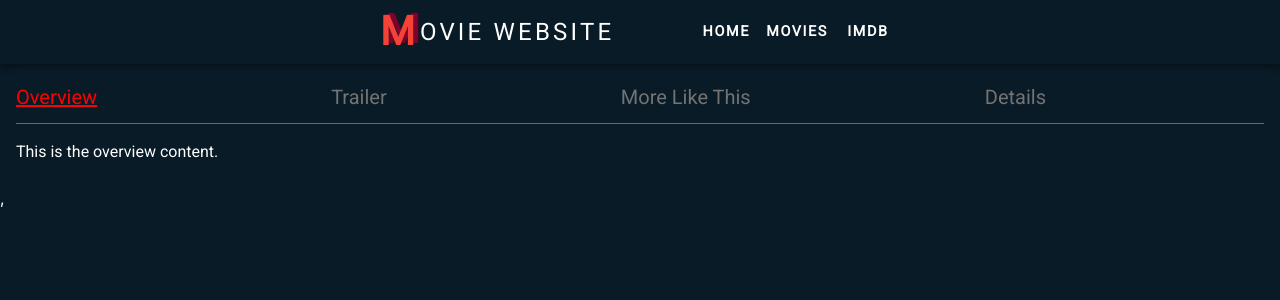
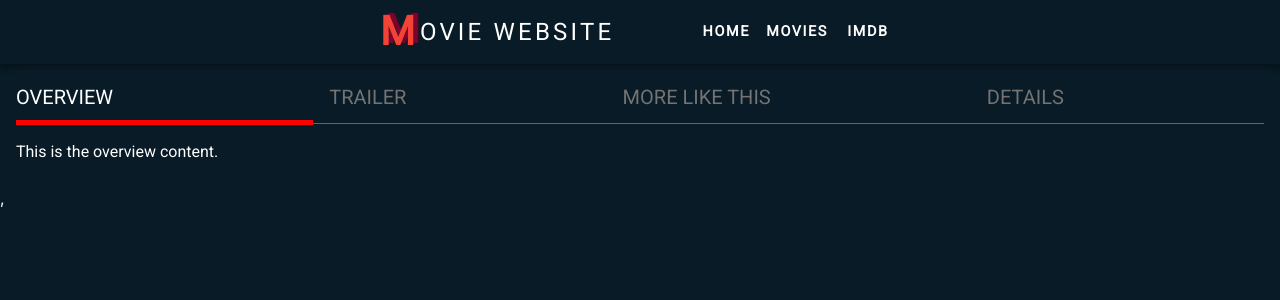
Before and after one commit to TiborLapos/movie-search-app, a React (Create React App) app: page /test in a window 1280 px wide. Shown: the top 300 px of the page. Built offline with nearby package versions, Linux system fonts and the light colour scheme; a web font is replaced by a local one.

Commit message:
aded style to the about the movie

```diff
--- a/src/Page/Movie/Cards/Cards.tsx
+++ b/src/Page/Movie/Cards/Cards.tsx
@@ -5,6 +5,8 @@ import API from '../../../Api/Api';
 import '@fontsource/roboto'; // import the font
 import Test from './Test'
 import { color } from 'framer-motion';
+import { AnimatePresence, motion } from 'framer-motion';
+
 
 interface SearchResult {
   imdbID: string;
@@ -94,12 +96,25 @@ function Cards() {
     sx={style.root}
     >
       <Card sx={style.card_root}>
+      <motion.div
+            key={movie.imdbID}
+            initial={{ opacity: 0, y: 20 }}
+            animate={{ opacity: 1, y: 0 }}
+            transition={{ delay: 0.3, duration: 0.6 }}
+          >
         <CardMedia
           component="img"
           sx={style.image}
           image={movie.Poster}
           alt={movie.Title}
         />
+        </motion.div>
+        <motion.div
+            key={movie.imdbID}
+            initial={{ opacity: 0, y: 20 }}
+            animate={{ opacity: 1, y: 0 }}
+            transition={{ delay: 0.3, duration: 0.6 }}
+          >
       <CardContent sx={{ marginLeft: '30px' }}>
         <Grid container direction="column" spacing={2}>
           <Grid item>
@@ -120,6 +135,7 @@ function Cards() {
 
         </Grid>
       </CardContent>
+      </motion.div>
     </Card>
   </Grid>
   );
--- a/src/Page/Movie/Cards/Test.tsx
+++ b/src/Page/Movie/Cards/Test.tsx
@@ -1,5 +1,6 @@
 import { useState } from 'react';
 import { CardContent, Grid, Typography, Divider, Box } from '@mui/material';
+import { AnimatePresence, motion } from 'framer-motion';
 
 const OverviewContent = (
   <Typography variant="body1">
@@ -31,12 +32,25 @@ const style = {
     fontSize: '20px',
     color: '#737373',
     textDecoration: 'none',
+    position: 'relative',
+    textTransform: 'uppercase'
   },
   activeText: {
     fontWeight: 200,
     fontSize: '20px',
-    color: 'red',
-    textDecoration: 'underline',
+    color: 'white',
+    textDecoration: 'none',
+    position: 'relative',
+    textTransform: 'uppercase'
+  },
+  underline: {
+    position: 'absolute',
+    bottom: '-10px',
+    left: '0',
+    width: '100%',
+    height: '5px',
+    backgroundColor: 'red',
+    transition: '0.2s',
   },
 };
 
@@ -45,7 +59,20 @@ const MovieCard = () => {
   const [activeIndex, setActiveIndex] = useState(0);
 
   const handleContentChange = (content:any, index:any) => {
-    setSelectedContent(content);
+    setSelectedContent(
+      <AnimatePresence  mode="wait">
+        <motion.div
+          key={index}
+          initial={{ opacity: 0, y: 20 }}
+          animate={{ opacity: 1, y: 0 }}
+          exit={{ opacity: 0, y: -20 }}
+          transition={{ duration: 0.2 }}
+          style={{ overflow: "hidden" }}
+        >
+          {content}
+        </motion.div>
+      </AnimatePresence>
+    );
     setActiveIndex(index);
   };
 
@@ -59,6 +86,7 @@ const MovieCard = () => {
             onClick={() => handleContentChange(OverviewContent, 0)}
           >
             Overview
+            {activeIndex === 0 && <Box sx={style.underline} />}
           </Typography>
         </Grid>
         <Grid item sx={{ flexGrow: 1 }}>
@@ -68,6 +96,7 @@ const MovieCard = () => {
             onClick={() => handleContentChange(TrailerContent, 1)}
           >
             Trailer
+            {activeIndex === 1 && <Box sx={style.underline} />}
           </Typography>
         </Grid>
         <Grid item sx={{ flexGrow: 1 }}>
@@ -77,6 +106,7 @@ const MovieCard = () => {
             onClick={() => handleContentChange(MoreLikeThisContent, 2)}
           >
             More Like This
+            {activeIndex === 2 && <Box sx={style.underline} />}
           </Typography>
         </Grid>
         <Grid item sx={{ flexGrow: 1 }}>
@@ -86,11 +116,12 @@ const MovieCard = () => {
             onClick={() => handleContentChange(DetailsContent, 3)}
           >
             Details
+            {activeIndex === 3 && <Box sx={style.underline} />}
           </Typography>
         </Grid>
       </Grid>
       <Box sx={{ my: 1, width: 'auto' }}>
-        <Divider sx={{ backgroundColor: '#737373' }} />
+        <Divider sx={{ backgroundColor: '#737373',}} />
       </Box>
       <div style={{ marginTop: 16 }}>{selectedContent}</div>
     </CardContent>
```
Lines whose indentation alone changed are shown as unchanged.
